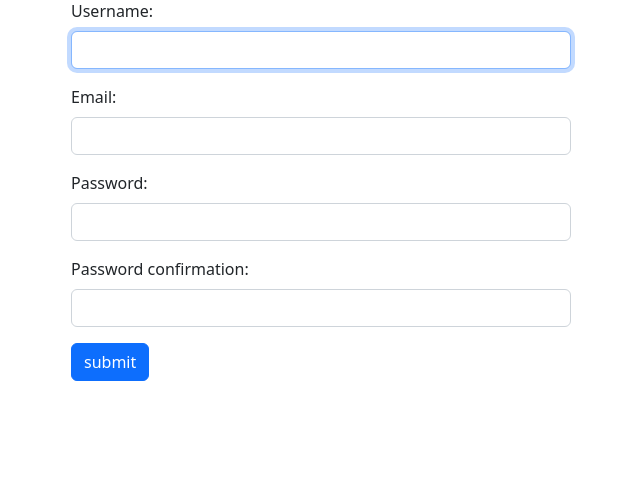
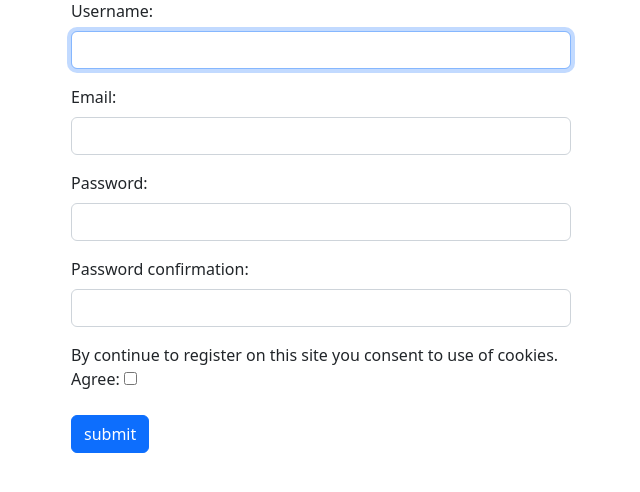
Before and after one commit to ruslanways/BlogPost, a Django app: page /signup/ in a window 1280 px wide. Shown: the part 153-645 px from the top of the page, without its empty margins (11-651 px from the left). Run offline with Django 4.2, Linux system fonts and the light colour scheme.

Commit message:
added cookies consent checkbox to signup form

```diff
--- a/blogpost-project/diary/forms.py
+++ b/blogpost-project/diary/forms.py
@@ -22,11 +22,22 @@ class CustomUserCreationForm(UserCreationForm):
         widget=forms.EmailInput(attrs={"autocomplete": "email", 'class': "form-control"}),
     )
 
+    agree = forms.BooleanField(
+                            label='Agree',
+                            required = True,
+                            disabled = False,
+                            widget=forms.widgets.CheckboxInput(
+                                attrs={'class': 'checkbox-inline'}),
+                                help_text = "I allow to use Cookies on that web-site",
+                                error_messages ={'required':'Please check the box'}
+                            )
+
     class Meta(UserCreationForm.Meta):
         model = CustomUser
-        fields = ('username', 'email')
+        fields = ('username', 'email', 'agree')
         widgets = {
             'username': forms.TextInput(attrs={'class':'form-control'}),
+            'agree': forms.CheckboxInput(attrs={'class':'form-control'}),
         }
 
 
--- a/blogpost-project/templates/registration/signup.html
+++ b/blogpost-project/templates/registration/signup.html
@@ -35,6 +35,14 @@
     </div>
     <div class="form-text">{{form.password2.errors}}</div>
 
+    <div class="mb-3">
+        By continue to register on this site you consent to use of cookies.
+        <br>
+        <label for="{{ form.agree.id_for_label }}" class="form-label">{{form.agree.label}}:</label>
+        {{ form.agree }}
+    </div>
+    <div class="form-text">{{form.agree.errors}}</div>
+
     <button type="submit" class="btn btn-primary">submit</button>
 </form>
 
```
